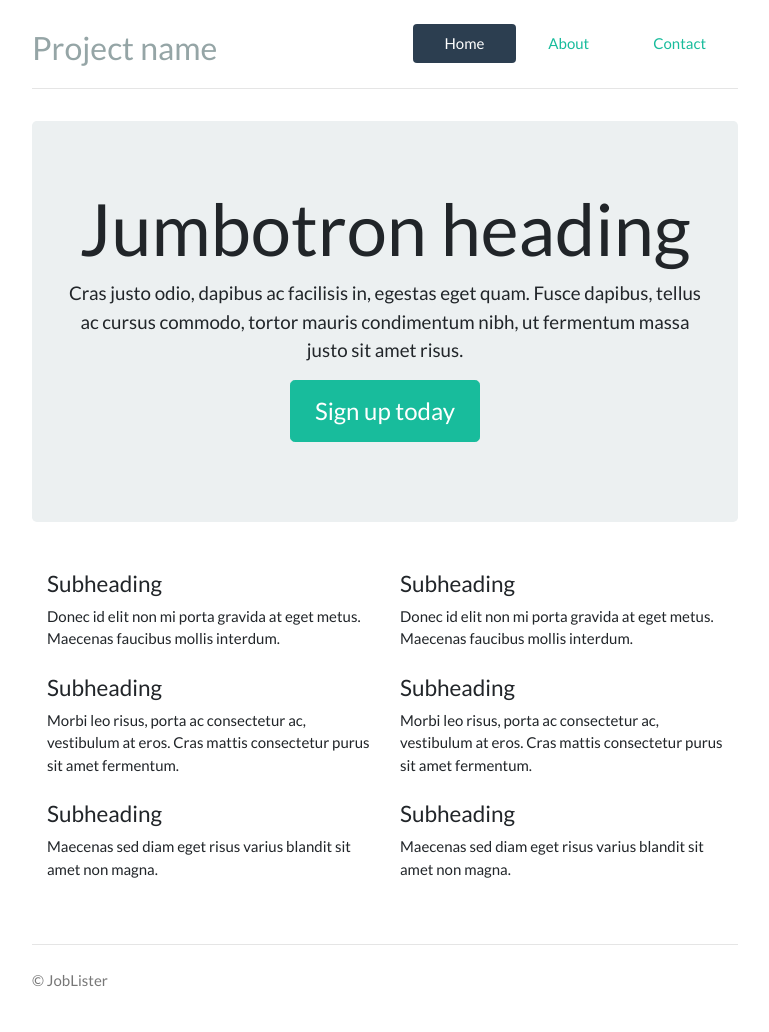
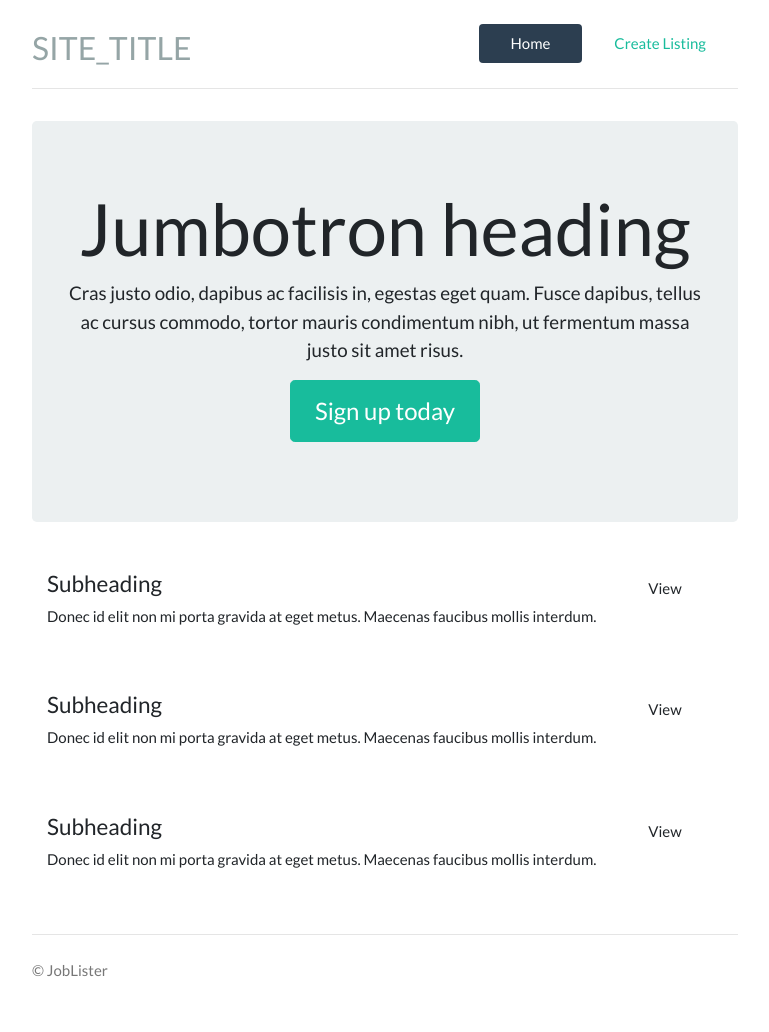
Before and after one commit to theinsanewarrior/joblister, a PHP site: page / in a window 1280 px wide. Shown: the whole page, without its empty margins (255-1024 px from the left). After the commit the page ends 976 px from the top, so only its background shows below. Run offline with PHP 8.4, Linux system fonts and the light colour scheme; data that the repository does not hold is empty; some libraries are stand-ins or nearby versions.

Commit message:
Added more files

```diff
--- a/config/config.php
+++ b/config/config.php
@@ -0,0 +1,8 @@
+<?php
+// DB parameters
+define("DB_HOST", "localhost");
+define("DB_USER", "root");
+define("DB_PASS", "123456");
+define("DB_NAME", "JobLister");
+
+define("SITE_TITLE", "JobLister");
--- a/index.php
+++ b/index.php
@@ -1,8 +1,19 @@
-<?php include_once 'config/init.php'; ?>
+<?php include_once 'config/init.php';  ?>
+<?php
 
-<?php
-$template = new template('templates/frontpage.php');
+$job = new Job;
 
-$template->title = 'Latest Jobs';
+$template = new Template('templates/frontpage.php');
+
+$category = isset($_GET['category']) ? $_GET['category'] : null;
+
+if($category){
+   $template->jobs = $job->getByCategory($category);
+  // $template->title = 'Jobs In' .$job->getCategory($category)->name;
+
+}else{
+  $template->title = "Latest jobs";
+  $template->jobs = $job->getAllJobs();
+}
 
 echo $template;
--- /dev/null
+++ b/lib/job.php
@@ -0,0 +1,22 @@
+<?php
+
+class Job{
+  private $db;
+
+  public function __construct(){
+    $this->db = new Database;
+  }
+
+  public function getAllJobs(){
+    $this->db->query('SELECT jobs.*,categories.name AS cname
+    FROM jobs
+    INNER JOIN categories
+    ON jobs.category_id = categories.id
+    ORDER BY post_date DESC'
+  );
+//Assign result set
+  $results = $this->db->resultSet();
+
+  return $results;
+  }
+}
--- a/templates/frontpage.php
+++ b/templates/frontpage.php
@@ -6,26 +6,33 @@
       </div>
 
       <div class="row marketing">
-        <div class="col-lg-6">
+        <div class="col-md-10">
           <h4>Subheading</h4>
           <p>Donec id elit non mi porta gravida at eget metus. Maecenas faucibus mollis interdum.</p>
+        </div>
+        <div class = "col-md-2">
+          <a class ="btn btn-default" href="#">View</a>
+        </div>
+      </div>
 
-          <h4>Subheading</h4>
-          <p>Morbi leo risus, porta ac consectetur ac, vestibulum at eros. Cras mattis consectetur purus sit amet fermentum.</p>
-
-          <h4>Subheading</h4>
-          <p>Maecenas sed diam eget risus varius blandit sit amet non magna.</p>
-        </div>
-
-        <div class="col-lg-6">
+      <div class="row marketing">
+        <div class="col-md-10">
           <h4>Subheading</h4>
           <p>Donec id elit non mi porta gravida at eget metus. Maecenas faucibus mollis interdum.</p>
-
-          <h4>Subheading</h4>
-          <p>Morbi leo risus, porta ac consectetur ac, vestibulum at eros. Cras mattis consectetur purus sit amet fermentum.</p>
-
-          <h4>Subheading</h4>
-          <p>Maecenas sed diam eget risus varius blandit sit amet non magna.</p>
+        </div>
+        <div class = "col-md-2">
+          <a class ="btn btn-default" href="#">View</a>
         </div>
       </div>
+
+      <div class="row marketing">
+        <div class="col-md-10">
+          <h4>Subheading</h4>
+          <p>Donec id elit non mi porta gravida at eget metus. Maecenas faucibus mollis interdum.</p>
+        </div>
+        <div class = "col-md-2">
+          <a class ="btn btn-default" href="#">View</a>
+        </div>
+      </div>
+
 <?php include 'inc/footer.php'; ?>
--- a/templates/inc/header.php
+++ b/templates/inc/header.php
@@ -11,15 +11,12 @@
         <nav>
           <ul class="nav nav-pills float-right">
             <li class="nav-item">
-              <a class="nav-link active" href="#">Home <span class="sr-only">(current)</span></a>
+              <a class="nav-link active" href="index.php">Home <span class="sr-only">(current)</span></a>
             </li>
             <li class="nav-item">
-              <a class="nav-link" href="#">About</a>
-            </li>
-            <li class="nav-item">
-              <a class="nav-link" href="#">Contact</a>
+              <a class="nav-link" href="create.php">Create Listing</a>
             </li>
           </ul>
         </nav>
-        <h3 class="text-muted">Project name</h3>
+        <h3 class="text-muted"><?php echo SITE_TITLE; ?></h3>
       </div>
```
Also changed, not shown: lib/Database.php (added, +66 -0 lines).
